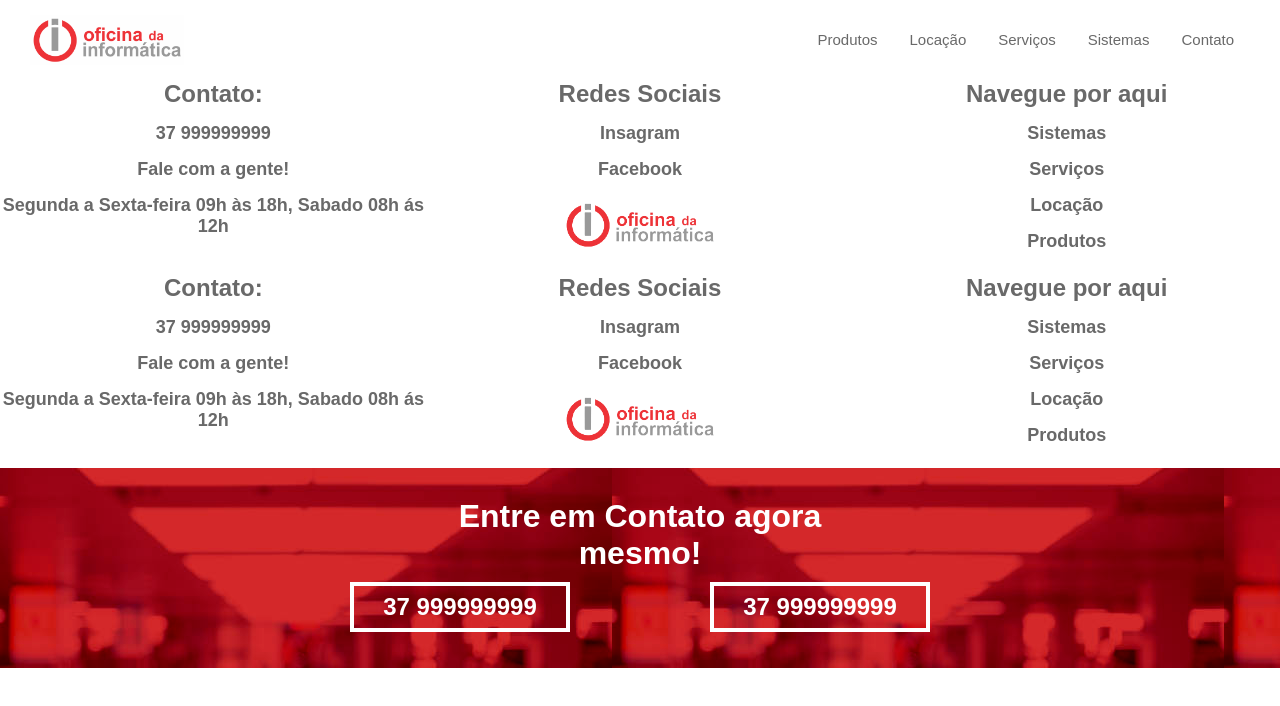
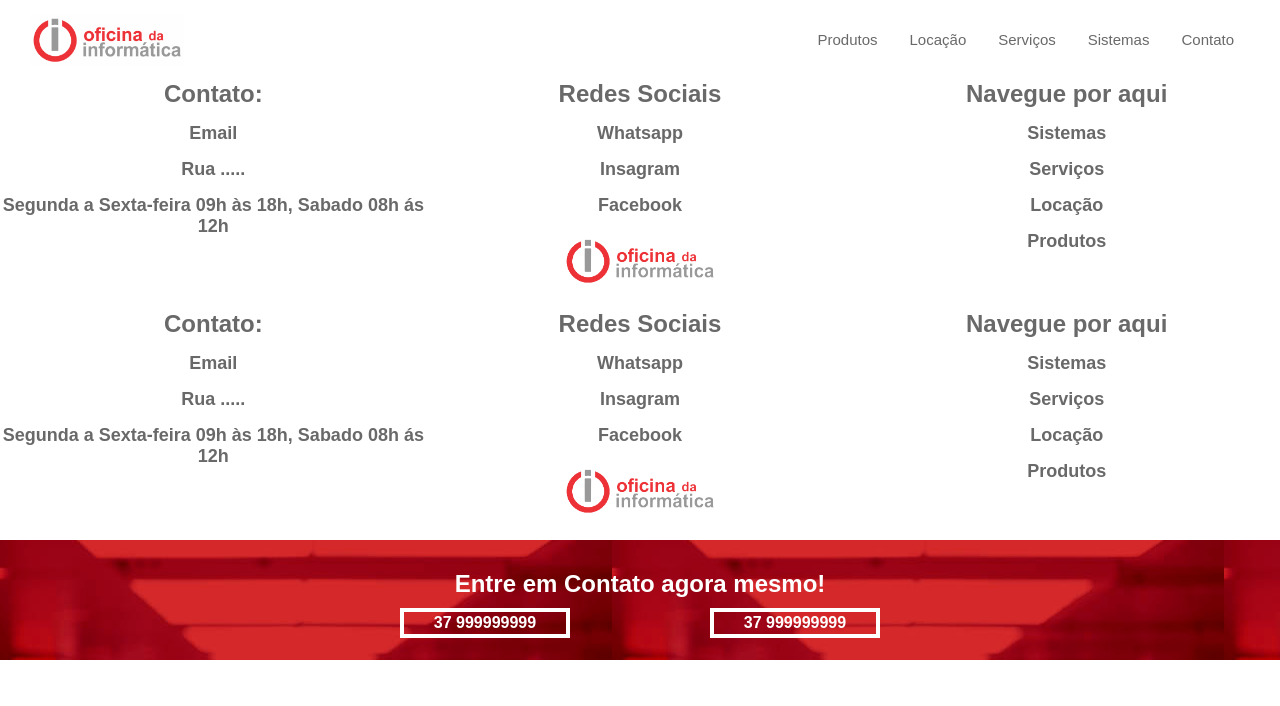
Before and after one commit to GustavoMen/OficinaDaInformatica, a React (Vite) app: page /test in a window 1280 px wide. Shown: the top 706 px of the page. Built offline with nearby package versions, Linux system fonts and the light colour scheme.

Commit message:
Home Details

```diff
--- a/src/Components/CTA/Cta.elements.tsx
+++ b/src/Components/CTA/Cta.elements.tsx
@@ -9,9 +9,9 @@ export const Btn = styled.button`
   margin-right: 70px;
   color: #fff;
   background: none;
-  width: 220px;
-  height: 50px;
-  font-size: 24px;
+  width: 170px;
+  height: 30px;
+  font-size: 16px;
   font-weight: bold;
   transition: 0.6s ease;
 
@@ -22,14 +22,14 @@ export const Btn = styled.button`
 
 export const ImageDiv = styled.div`
   width: 100%;
-  height: 200px;
+  height: 120px;
   background: url(${backgroundImage});
   text-align: center;
 
-  @media screen and (max-width: 776px) {
-    height: 300px;
+  @media screen and (max-width: 656px) {
+    height: 200px;
     ${Btn} {
-      margin-top: 30px;
+      margin-top: 15px;
     }
   }
 `;
@@ -39,5 +39,5 @@ export const Text = styled.h3`
   padding-top: 30px;
   margin: auto;
   color: #fff;
-  font-size: 32px;
+  font-size: 24px;
 `;
--- a/src/Components/Footer/Footer.elements.tsx
+++ b/src/Components/Footer/Footer.elements.tsx
@@ -31,6 +31,11 @@ export const ItemNavigate = styled.p`
   font-weight: bold;
   font-size: 18px;
   padding-top: 15px;
+
+  &:hover {
+    color: #b72d2f;
+    transform: scale(1.05);
+  }
 `;
 
 export const LogoFooter = styled.img`
--- a/src/Components/Footer/Footer.tsx
+++ b/src/Components/Footer/Footer.tsx
@@ -15,14 +15,21 @@ function Footer() {
     <FooterContainer>
       <FooterItem>
         <ItemTitle>Contato:</ItemTitle>
-        <ItemNavigate>37 999999999</ItemNavigate>
-        <ItemNavigate>Fale com a gente!</ItemNavigate>
+        <ItemNavigate>Email</ItemNavigate>
+        <ItemNavigate>Rua .....</ItemNavigate>
         <ItemNavigate>
           Segunda a Sexta-feira 09h às 18h, Sabado 08h ás 12h
         </ItemNavigate>
       </FooterItem>
       <FooterItem>
         <ItemTitle>Redes Sociais</ItemTitle>
+        <LinkSocialMedia
+          target="_blank"
+          href="https://instagram.com/"
+          rel="noreferrer"
+        >
+          <ItemNavigate>Whatsapp</ItemNavigate>
+        </LinkSocialMedia>
         <LinkSocialMedia
           target="_blank"
           href="https://instagram.com/"
--- a/src/Components/NavBar/Navbar.elements.tsx
+++ b/src/Components/NavBar/Navbar.elements.tsx
@@ -109,6 +109,11 @@ export const NavLinks = styled(Link)`
       transition: all 0.5s ease;
     }
   }
+
+  &:hover {
+    color: #b72d2f;
+    transform: scale(1.05);
+  }
 `;
 
 export const NavItemBtn = styled.li`
--- a/src/Pages/HomePage/Home.elements.tsx
+++ b/src/Pages/HomePage/Home.elements.tsx
@@ -52,7 +52,17 @@ export const SecondText = styled.p`
   }
 `;
 
+export const WppImg = styled.img`
+  padding-top: 10px;
+  padding-left: 10px;
+  padding-right: 10px;
+  height: 30px;
+  display: none;
+`;
+
 export const Btn = styled.button`
+  display: inline-block;
+  margin: auto;
   font-weight: bold;
   margin-top: 100px;
   width: 300px;
@@ -70,6 +80,11 @@ export const Btn = styled.button`
     transition: all 0.5s ease;
     border: 3px solid #b72d2f;
     background-color: #fff;
+    padding-bottom: 20px;
+
+    ${WppImg} {
+      display: inline-block;
+    }
   }
 
   @media screen and (max-width: 996px) {
@@ -144,7 +159,7 @@ export const GridList = styled.ul`
   color: #696969;
   list-style: none;
   padding-top: 20px;
-  height: 120px;
+  height: 135px;
 `;
 
 export const GridListText = styled.li`
--- a/src/Pages/HomePage/Home.tsx
+++ b/src/Pages/HomePage/Home.tsx
@@ -10,6 +10,7 @@ import SistemasIconTwo from "../../assets/Images/home/sistemaActiveted.png";
 import SistemasIconOne from "../../assets/Images/home/sistemaDesativeted.png";
 import VendasIconTwo from "../../assets/Images/home/VendasIconActiveted.png";
 import VendasIconOne from "../../assets/Images/home/VendasIconDesativeted.png";
+import WppImgLogo from "../../assets/Images/wppLogo.png";
 import {
   MainText,
   Sectionone,
@@ -18,6 +19,7 @@ import {
   Btn,
   ImgContainer,
   ImgOne,
+  WppImg,
   SectionTwo,
   SectionTwoTitle,
   GridContainer,
@@ -44,7 +46,11 @@ export default function Home() {
           <SecondText>
             Aumente a produtividade de seus equipamentos com produtos modernos.
           </SecondText>
-          <Btn>Entre em Contato</Btn>
+          <Btn>
+            <WppImg src={WppImgLogo} />
+            Entre em Contato
+            <WppImg src={WppImgLogo} />
+          </Btn>
         </ContainerText>
         <ImgContainer>
           <ImgOne src={imageOne} />
@@ -61,11 +67,12 @@ export default function Home() {
               src={Icon === 1 ? SistemasIconTwo : SistemasIconOne}
             />
             <GridTitle>Sistemas</GridTitle>
-            <GridText>Soluções eficazes para impulsionar seus ganhos.</GridText>
+            <GridText>Seu sistema de gestão on-line e suguro.</GridText>
             <GridList>
-              <GridListText>Soluções Comercias</GridListText>
-              <GridListText>Soluções Gerenciais</GridListText>
-              <GridListText>Soluções Fiscais</GridListText>
+              <GridListText>Comercias</GridListText>
+              <GridListText>Financeiras</GridListText>
+              <GridListText>Fiscais</GridListText>
+              <GridListText>Gerenciais</GridListText>
             </GridList>
             <GridBtn>Saiba Mais</GridBtn>
           </GridItem>
```
Also changed, not shown: src/assets/Images/home/Image1.png.
